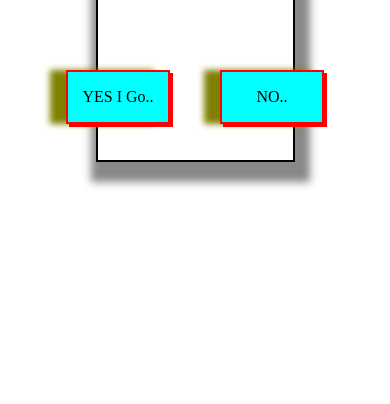
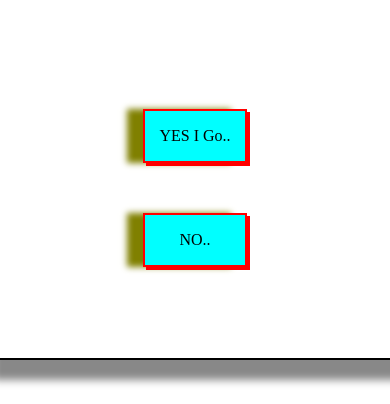
Before and after one commit to rajesh2k20/For_You, a plain HTML site: page index.html in a window 390 px wide. Shown: the part 440-844 px from the top of the page. Drawn offline with Linux system fonts and the light colour scheme.

Commit message:
Add files via upload

```diff
--- a/style.css
+++ b/style.css
@@ -32,8 +32,13 @@
     display: flex;
     gap:50px;
 }
+ul{
+    display: flex;
+    flex-direction: row;
+
+}
 li{
-    display: flex;
+     display: flex;
     border:2px solid red;
     list-style: none;
     width:100px;
@@ -43,3 +48,17 @@ li{
     background-color: aqua;
     box-shadow: 3px 3px red, -1em 0 .4em olive;
 }
+
+@media  (max-width: 600px) {
+
+    .first{
+
+        width:100%;
+        height:100%;
+    }
+    ul{
+        display: flex;
+        flex-direction: column;
+    }
+
+  }
```
